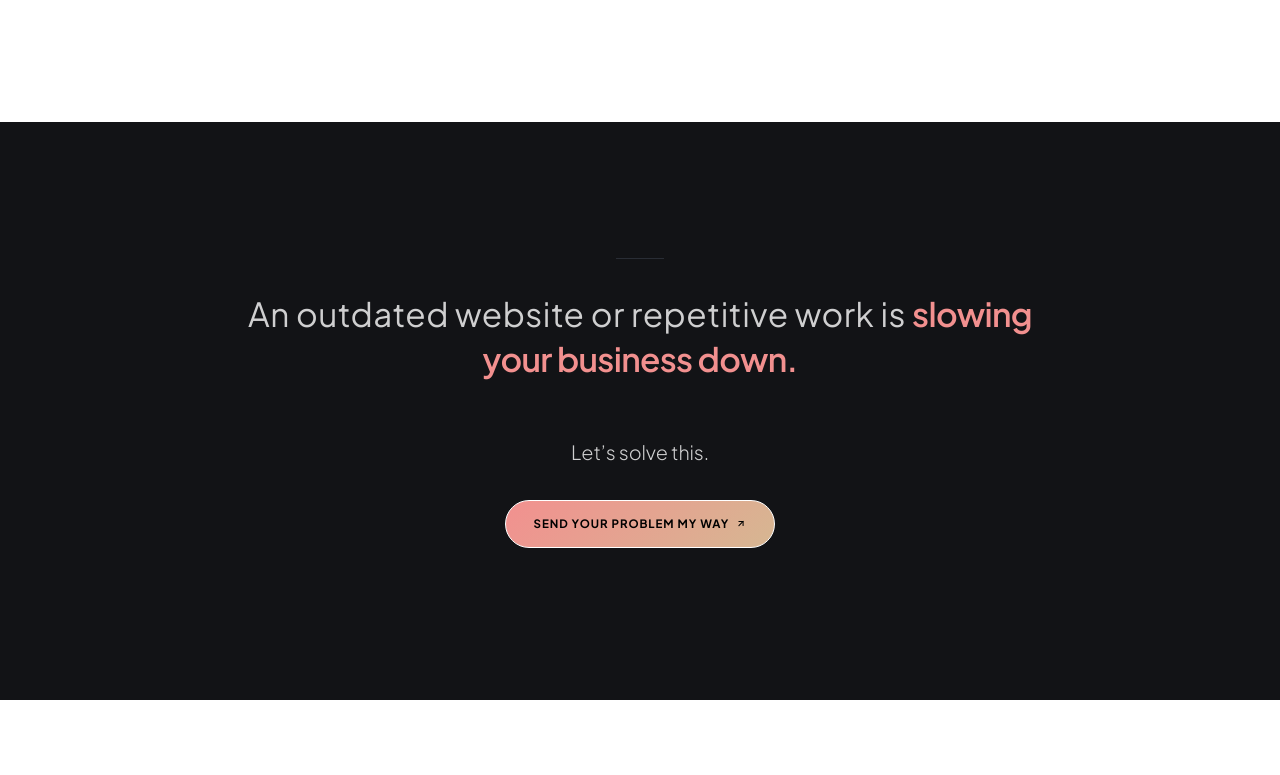
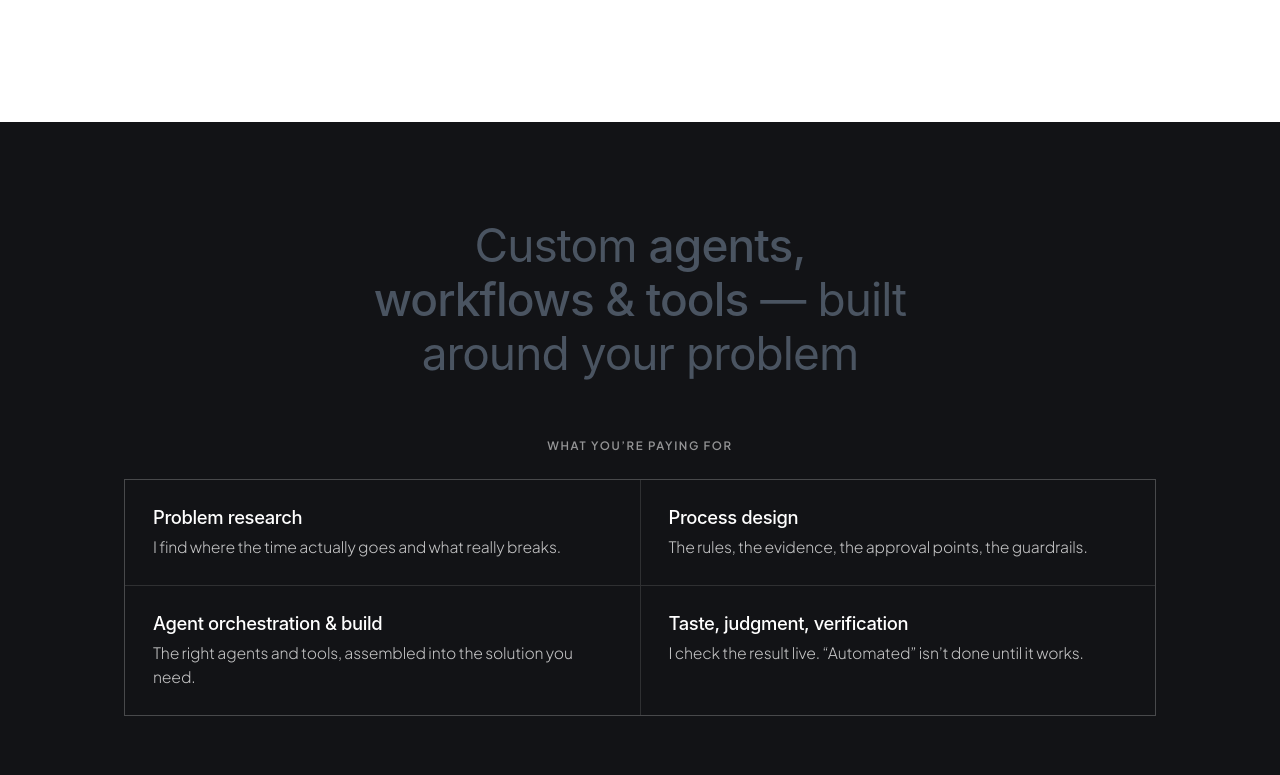
Before and after one commit to Irene2828/porfoliojuly, a Next.js app: page / in a window 1280 px wide. Shown: the part 3740-4515 px from the top of the page. Built offline with nearby package versions, Linux system fonts and the light colour scheme.

Commit message:
Swap mid-page closing CTA for packages section

```diff
--- a/src/app/page.tsx
+++ b/src/app/page.tsx
@@ -4,7 +4,7 @@ import ProjectsV2 from './v2/components/ProjectsV2';
 import ServicesV2 from './v2/components/ServicesV2';
 import HowItWorks from './v2/components/HowItWorks';
 import ProcessSection from './v2/components/ProcessSection';
-import EditorialStatement from './v2/components/EditorialStatement';
+import PackagesSection from './v2/components/PackagesSection';
 import FaqSection from './v2/components/FaqSection';
 import Footer from './components/Footer';
 import ClientWrapper from './components/ClientWrapper';
@@ -42,8 +42,8 @@ export default function HomePage() {
         {/* Process Section */}
         <ProcessSection />
 
-        {/* Editorial Statement */}
-        <EditorialStatement />
+        {/* Packages Section */}
+        <PackagesSection />
 
         <FaqSection />
 
```
